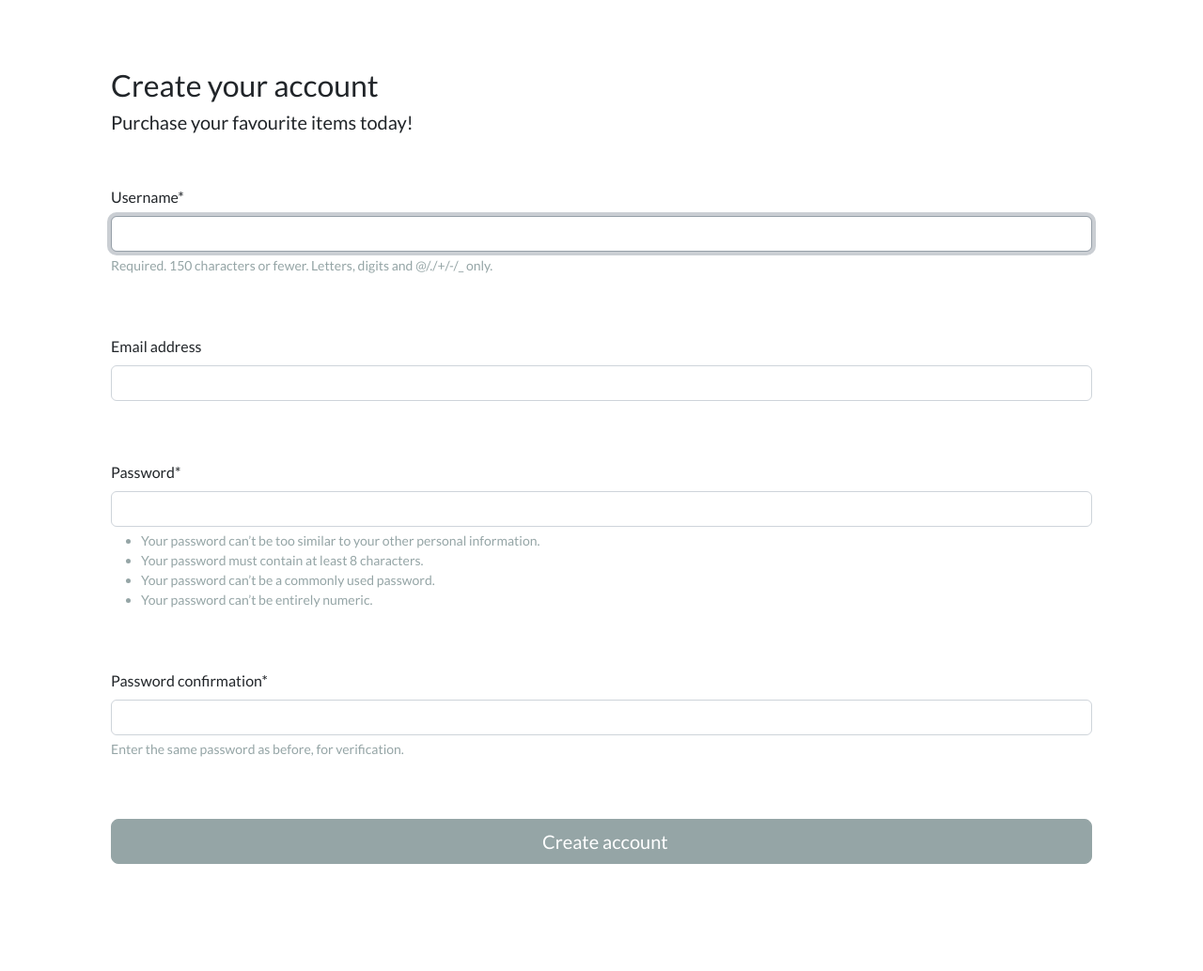
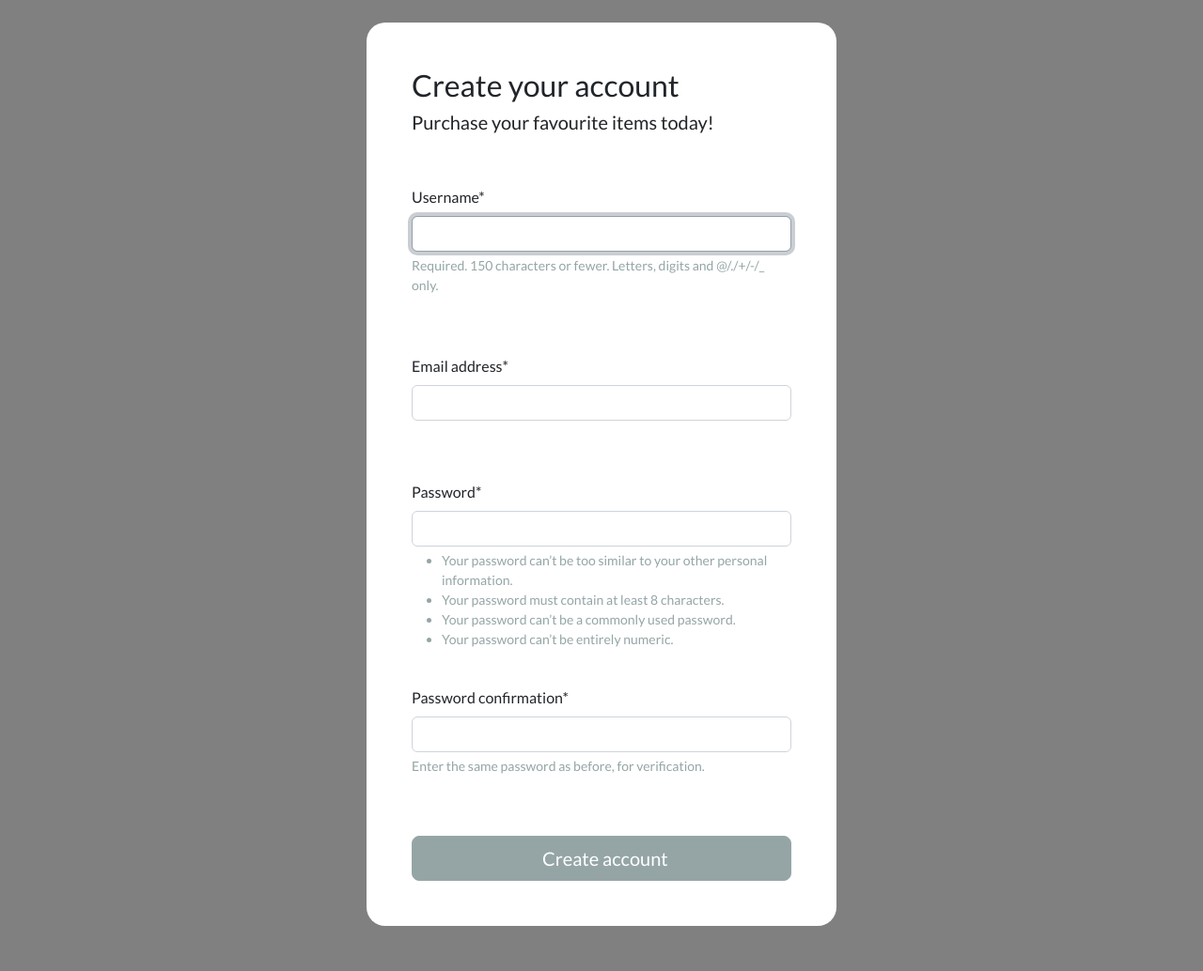
Before and after one commit to sharipovjonibek/ecommerce, a Django app: page /account/register in a window 1280 px wide. Shown: the part 72-1106 px from the top of the page at 94% size. Before the commit the page ends 992 px from the top, so only its background shows below. Run offline with Django 5.2, Linux system fonts and the light colour scheme; data that the repository does not hold is empty; some libraries are stand-ins or nearby versions.

Commit message:
work on registration page

```diff
--- a/account/forms.py
+++ b/account/forms.py
@@ -12,6 +12,10 @@ class CreateUserForm(UserCreationForm):
     def __init__(self,*args,**kwargs):
         super(CreateUserForm,self).__init__(*args,**kwargs)
 
+        # Make email field as required
+
+        self.fields['email'].required=True
+
 
     # Email Validation
 
@@ -23,6 +27,8 @@ class CreateUserForm(UserCreationForm):
 
             raise forms.ValidationError('This email is invalid')
 
-        if len(email>=350):
+        if len(email) >= 350:
 
             raise forms.ValidationError("Your email is too long")
+
+        return email
--- a/account/templates/account/registration/register.html
+++ b/account/templates/account/registration/register.html
@@ -4,9 +4,15 @@
 {% load crispy_forms_tags %}
 {% block content %}
 
+    <style>
+        body{
+            background-color:gray;
+        }
+    </style>
+
 <body>
     <br>
-    <div class ="container bg-white shadow-md p-5">
+    <div class ="container bg-white shadow-md p-5 form-layout">
         <h3>Create your account</h3>
 
         <h5>Purchase your favourite items today!</h5>
@@ -22,7 +28,7 @@
             {{form.email|as_crispy_field}}
             <br><br>
             {{form.password1|as_crispy_field}}
-            <br><br>
+            <br>
             {{form.password2|as_crispy_field}}
 
             <br>
@@ -33,9 +39,9 @@
         </form>
 
     </div>
-
-
 </body>
+<br>
+<br>
 
 
 {% endblock %}
--- a/account/views.py
+++ b/account/views.py
@@ -14,7 +14,7 @@ def register(request):
 
             form.save()
 
-            return redirect('')
+            return redirect('store')
 
     context = {'form':form}
 
--- /dev/null
+++ b/static/css/styles.css
@@ -0,0 +1,4 @@
+.form-layout{
+    border-radius:20px;
+    width:500px;
+}
--- a/store/templates/store/base.html
+++ b/store/templates/store/base.html
@@ -22,6 +22,7 @@
 
         <link rel="stylesheet" href="https://cdnjs.cloudflare.com/ajax/libs/font-awesome/4.7.0/css/font-awesome.min.css">
 
+        <link rel="stylesheet" href="{% static 'css/styles.css' %}">
 
 
         <!-- JavaScript -->
```
